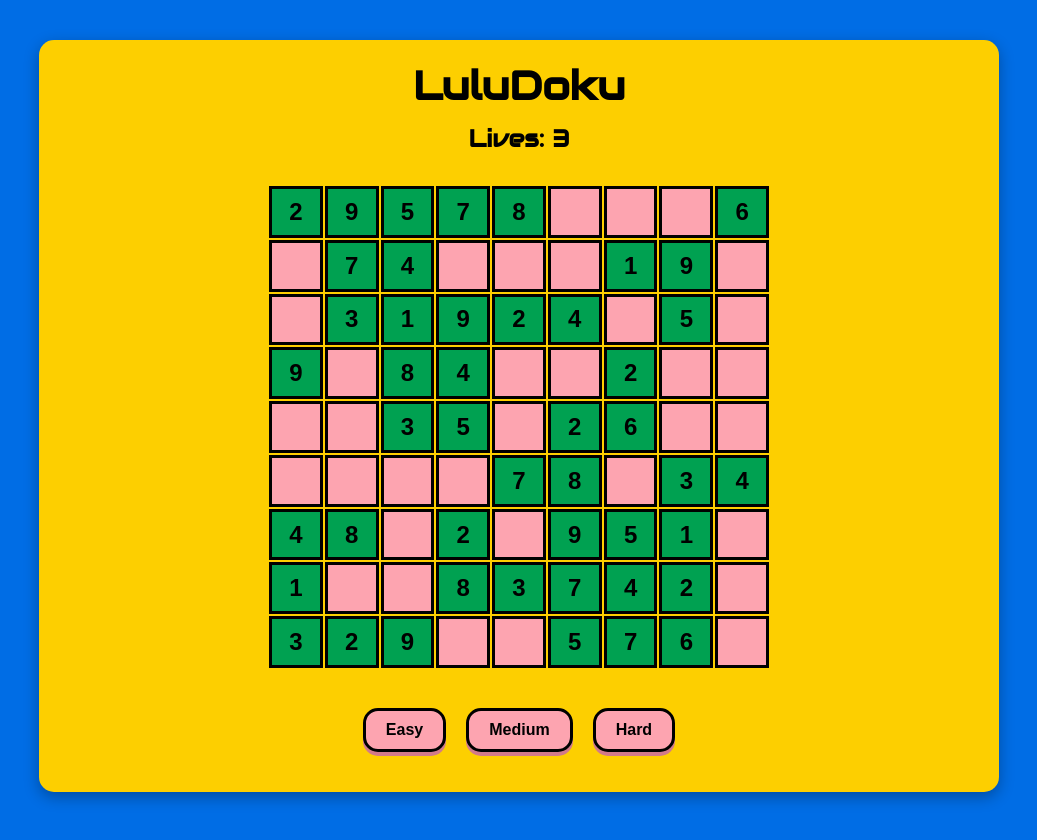
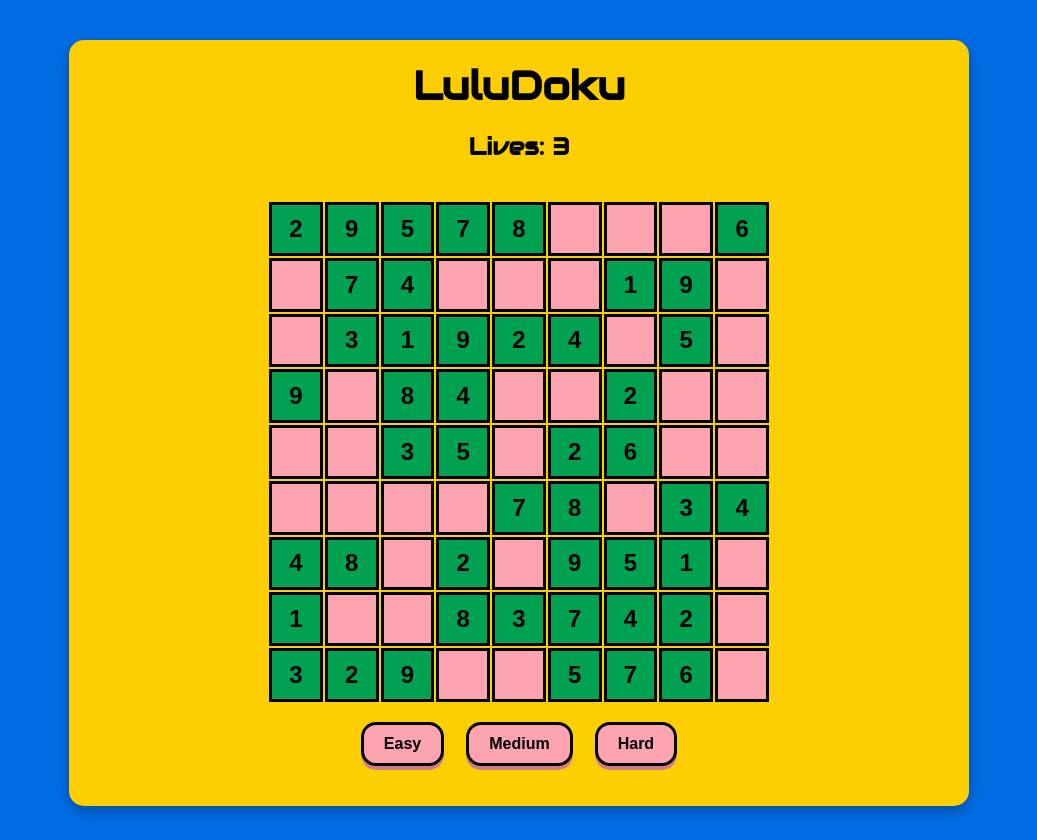
Before and after one commit to tonyvargasdev/sudoku-project, a React (Vite) app: page / in a window 1280 px wide. Shown: the whole page, without its empty margins (121-1158 px from the left). Built offline with nearby package versions, Linux system fonts and the light colour scheme.

Commit message:
more improvements

```diff
--- a/src/App.css
+++ b/src/App.css
@@ -1,56 +1,109 @@
+/* General Resets */
+* {
+  box-sizing: border-box;
+}
+
+html, body {
+  margin: 0;
+  padding: 0;
+  height: 100vh;
+  background-color: #006de5;
+  font-family: sans-serif;
+}
+
+/* Titles */
+h1, h2 {
+  font-family: 'Audiowide', cursive;
+  margin: 0 0 20px;
+}
+
+h1 {
+  font-size: 40px;
+}
+
+/* App container */
 .app {
   display: flex;
   flex-direction: column;
-  background-color: #fdcf00; /* amarillo */
-  max-width: 900px;       /* ancho máximo para que no ocupe toda la pantalla */
-  margin: 40px auto;      /* centrado horizontal con margen arriba y abajo */
-  padding: 20px 30px;     /* espacio interior para que no esté pegado */
+  align-items: center;
+  background-color: #fdcf00;
+  max-width: 900px;
+  margin: 40px auto;
+  padding: 20px;
   border-radius: 15px;
   box-shadow: 0 5px 15px rgba(0, 0, 0, 0.3);
-  min-height: 80vh;       /* para que ocupe casi toda la altura visible */
+  min-height: 80vh;
   text-align: center;
 }
 
+/* Board */
 .board {
   display: flex;
   flex-direction: column;
   gap: 2px;
-  margin: 20px auto;
-  align-items: center;
   width: 100%;
+  max-width: 500px;
+  margin: 20px 0px;
 }
 
 .row {
   display: flex;
   justify-content: center;
   gap: 2px;
-  max-width: 500px;
 }
 
 .cell {
-  aspect-ratio: 1 / 1;
-  width: 10%;
+  aspect-ratio: 1;
+  flex: 1;
+  max-width: calc((100% - 16px) / 9); /* 9 cells per row with 2px gaps */
   text-align: center;
-  font-size: clamp(12px, 4vw, 24px);
+  font-size: clamp(14px, 4vw, 24px);
   border: 3px solid black;
   background-color: #fda4b0;
   color: black;
 }
 
-.cell.initial {
-  background-color: #00a151;
-  font-weight: bold;
+/* Fix iOS Safari aspect-ratio issues */
+.cell::before {
+  content: '';
+  float: left;
+  padding-top: 100%;
 }
 
+.cell::after {
+  content: '';
+  display: block;
+  clear: both;
+}
+
+/* State styles */
+.cell.initial,
 .cell.correct {
   background-color: #00a151;
   font-weight: bold;
 }
 
+/* Make disabled cells look the same as correct ones */
+.cell:disabled {
+  background-color: #00a151 !important;
+  font-weight: bold;
+  opacity: 1; /* Reset iOS Safari graying out */
+  -webkit-text-fill-color: black; /* Prevent Safari from applying gray */
+}
+
+.cell.incorrect {
+  background-color: #f8d7da;
+  border: 2px solid red;
+  color: red;
+  font-size: 25px;
+}
+
+/* Buttons */
 .controls {
   display: flex;
-  justify-content: center;
-  margin: 20px;
+  flex-direction: row;
+  gap: 2px;
+  margin: 0 0 20px;
 }
 
 .controls button {
@@ -70,28 +123,3 @@
   background-color: #00a151;
   transform: translateY(-2px);
 }
-
-.cell.incorrect {
-  background-color: #f8d7da;
-  border: 2px solid red;
-  color: red;
-  font-size: 25px;
-}
-
-h1,
-h2 {
-  font-family: 'Audiowide', cursive;
-  margin-top: 0px;
-  margin-bottom: 12px;
-}
-
-h1 {
-  font-size: 40px;
-}
-
-html,
-body {
-  height: 100%;
-  margin: 0;
-  background-color: #006de5
-}
```
